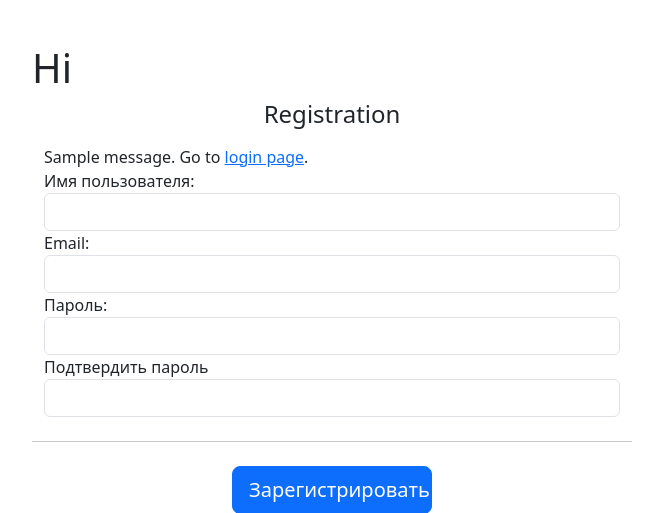
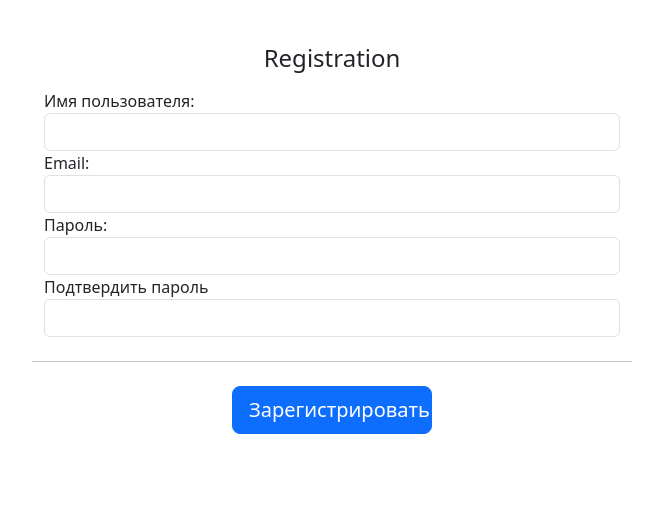
Before and after one commit to Anzhelika007/Git_portfolio, a Flask app: page /register in a window 1280 px wide. Shown: the part 56-569 px from the top of the page, without its empty margins (308-971 px from the left). Run offline with Flask 2, Linux system fonts and the light colour scheme; one stand-in notice (Sample message) is shown; some libraries are stand-ins or nearby versions.

Commit message:
add fix bag form register

```diff
--- a/flask_blog_portfolio/templates/login.html
+++ b/flask_blog_portfolio/templates/login.html
@@ -48,4 +48,4 @@
     </div>
 </section>
 
-{% endblock%}
+{% endblock %}
--- a/flask_blog_portfolio/templates/register.html
+++ b/flask_blog_portfolio/templates/register.html
@@ -2,16 +2,10 @@
 
 {% block body %}
 <section class="registration">
-    <h1>Hi</h1>
     <div class="container-md">
+
         <h4 class="mb-3 text-center">Registration</h4>
-        {% with messages = get_flashed_messages() %}
-        {% if messages %}
-        <div class="notification is-danger">
-            {{ messages[0] }}. Go to <a href="{{ url_for('login') }}">login page</a>.
-        </div>
-        {% endif %}
-        {% endwith %}
+
         <form method="POST" action='' class="needs-validation" novalidate>
             {{ form.hidden_tag() }}
             <div class="row">
@@ -88,5 +82,4 @@
     </div>
 
 </section>
-
 {% endblock %}
```
Also changed, not shown: flask_blog_portfolio/templates/layout.html (+3 -6 lines), flask_blog_portfolio/site.db.
